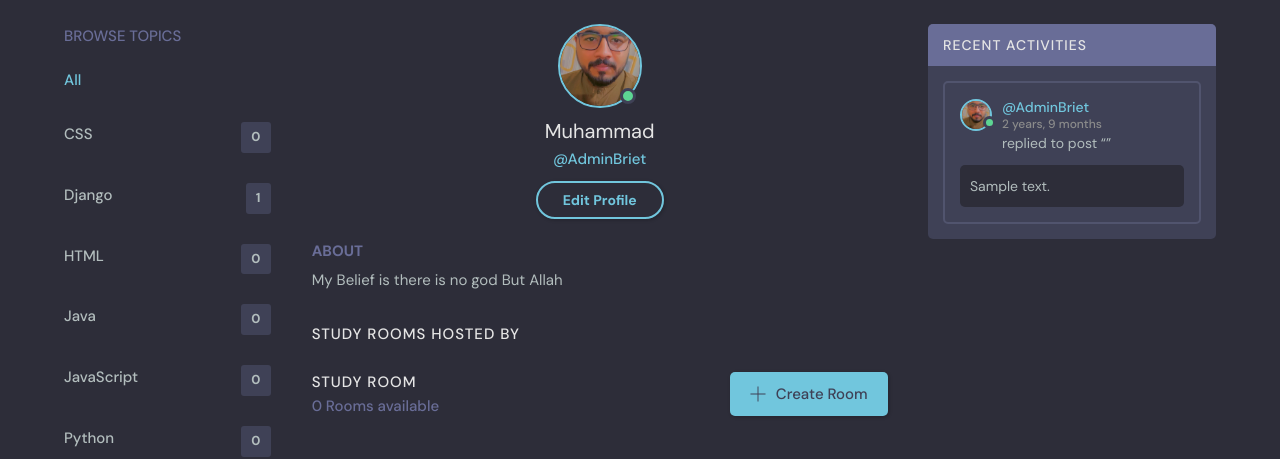
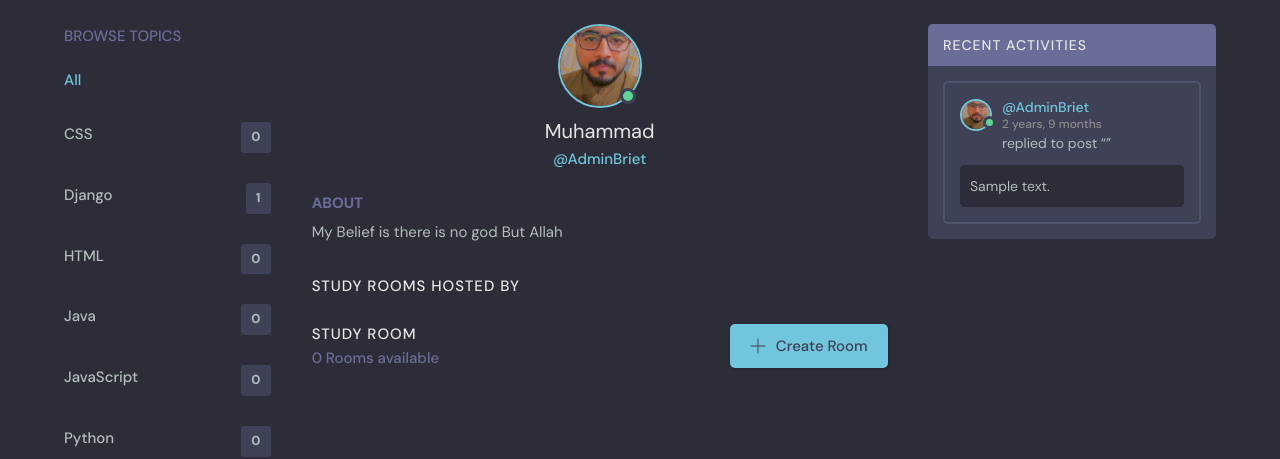
Before and after one commit to ocman-nazir-briet/codebook-final4, a Django app: page /user-profile/1 in a window 1280 px wide. Shown: the part 76-535 px from the top of the page. Run offline with Django 4.2, Linux system fonts and the light colour scheme; data comes from the database, SQL or seed files in the repository; tables that the repository leaves empty hold one stand-in row (values such as "Sample post").

Commit message:
Update userProfile.html

```diff
--- a/base/templates/base/userProfile.html
+++ b/base/templates/base/userProfile.html
@@ -18,8 +18,10 @@
               <p>@{{user.username}}</p>
               <div>
               </div>
-              <a href="/" class="btn btn--main btn--pill">Edit Profile</a>
-            </div>
+              {% if user.username == request.user.username %}
+              <a href="/update_user" class="btn btn--main btn--pill">Edit Profile</a>
+              {% endif %}
+          </div>
             <div class="profile__about">
               <h3>About</h3>
               <p>{{user.bio}}
```
